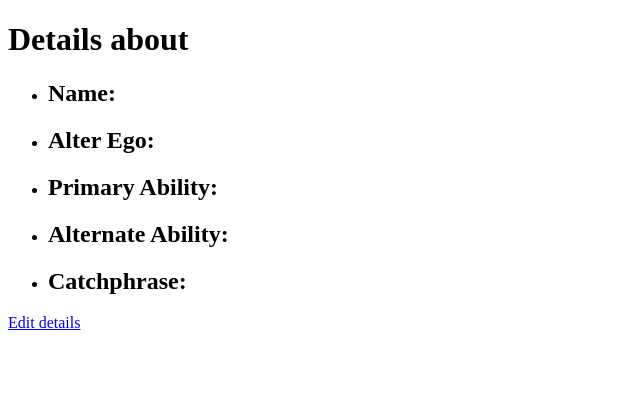
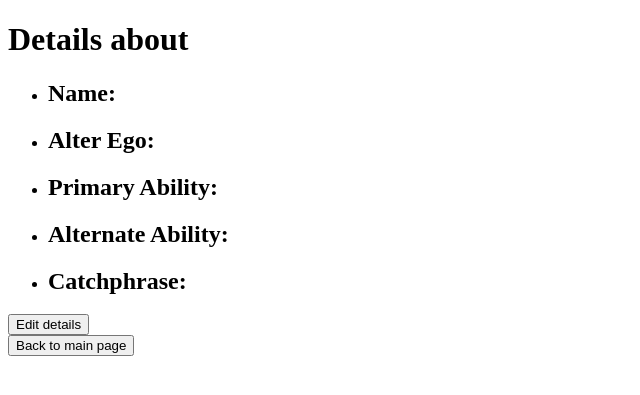
Before and after one commit to njdsm/superhero_creator, a Django app: template superhero_creator/superheroes/templates/superheroes/detail.html in a window 1280 px wide. Shown: the top 395 px of the page, without its empty margins (0-640 px from the left). Run offline with Django 3.2, Linux system fonts and the light colour scheme; the template is opened without the code that fills it, so the values that code supplies are empty.

Commit message:
changed links to buttons, added navigation back to main page in create and details.

```diff
--- a/superhero_creator/superheroes/templates/superheroes/create.html
+++ b/superhero_creator/superheroes/templates/superheroes/create.html
@@ -17,5 +17,6 @@
     Catchphrase:<input type="text" name="catchphrase" id="catchphrase"><br>
     <input type="submit" value="Add new!">
 </form>
+<div><a href="{% url 'superheroes:index' %}"><input type="button" value="Back to main page"></a></div>
 </body>
 </html>
--- a/superhero_creator/superheroes/templates/superheroes/detail.html
+++ b/superhero_creator/superheroes/templates/superheroes/detail.html
@@ -16,6 +16,7 @@
     <li><h2>Alternate Ability: {{specific_superhero.alternate_ability}} </h2></li>
     <li><h2>Catchphrase: {{specific_superhero.catchphrase}} </h2></li>
 </ul>
-<div><a href="{% url 'superheroes:edit' specific_superhero.id %}">Edit details</a></div>
+<div><a href="{% url 'superheroes:edit' specific_superhero.id %}"><input type="button" value="Edit details"></a></div>
+<div><a href="{% url 'superheroes:index' %}"><input type="button" value="Back to main page"></a></div>
 </body>
 </html>
```
